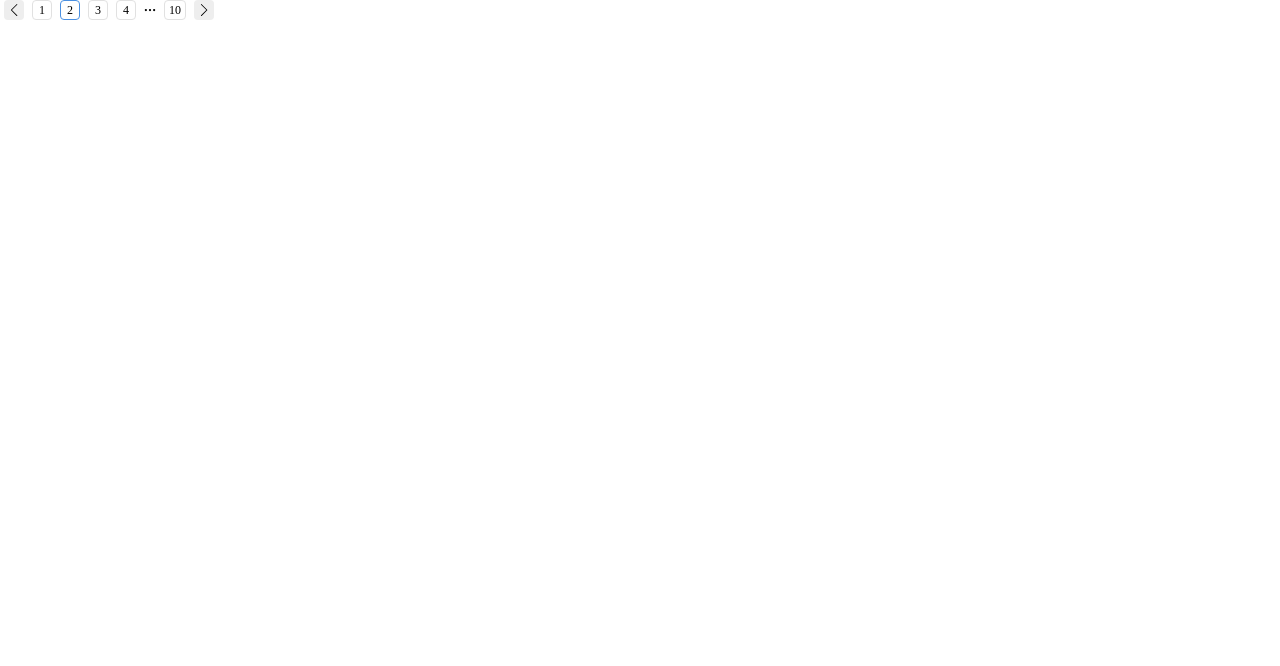
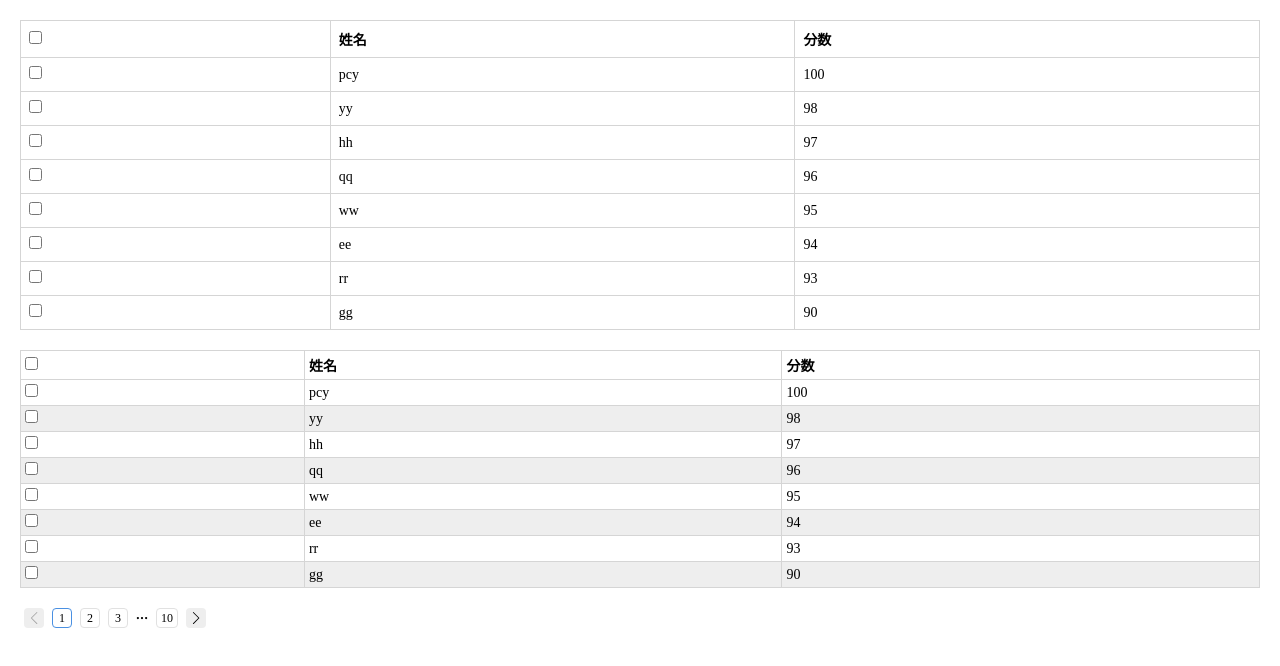
Before and after one commit to pcy999/vueGulu, a Vue app: page / in a window 1280 px wide. Shown: the top 666 px of the page. Built offline with nearby package versions, Linux system fonts and the light colour scheme.

Commit message:
创建table组件

```diff
--- a/src/App.vue
+++ b/src/App.vue
@@ -1,19 +1,60 @@
 <template>
   <div>
-    <g-paper :totalPage="10" :currentPage="2"></g-paper>
+    <div style="margin: 20px">
+      <g-table
+        :columns="columns"
+        :dataSource="dataSource"
+        bordered
+        :striped="false"
+        @changeItem="x"
+      ></g-table>
+    </div>
+    <div style="margin: 20px">
+      <g-table
+        :columns="columns"
+        :dataSource="dataSource"
+        bordered
+        compact
+      ></g-table>
+    </div>
+    <div style="margin: 20px">
+      <g-paper :total-page="10" :current-page.sync="currentPage"></g-paper>
+    </div>
   </div>
 </template>
 
 <script>
+import GTable from "./components/table";
 import GPaper from "./components/paper";
-
 export default {
   name: "App",
   components: {
+    GTable,
     GPaper,
   },
   data() {
-    return {};
+    return {
+      currentPage: 1,
+      columns: [
+        { text: "姓名", field: "name" },
+        { text: "分数", field: "score" },
+      ],
+      dataSource: [
+        { id: 1, name: "pcy", score: 100 },
+        { id: 2, name: "yy", score: 98 },
+        { id: 3, name: "hh", score: 97 },
+        { id: 4, name: "qq", score: 96 },
+        { id: 5, name: "ww", score: 95 },
+        { id: 6, name: "ee", score: 94 },
+        { id: 7, name: "rr", score: 93 },
+        { id: 8, name: "gg", score: 90 },
+      ],
+    };
+  },
+  methods: {
+    x(object) {
+      console.log(`object`, object);
+    },
   },
 };
 </script>
--- /dev/null
+++ b/src/components/table.vue
@@ -0,0 +1,108 @@
+<template>
+  <div class="gulu-table-wrapper">
+    <table class="gulu-table" :class="{ bordered, compact, striped }">
+      <thead>
+        <tr>
+          <th><input type="checkbox" /></th>
+          <th v-if="numberVisible">#</th>
+          <th v-for="(column, index) in columns" :key="index">
+            {{ column.text }}
+          </th>
+        </tr>
+      </thead>
+      <tbody>
+        <tr v-for="(item, index) in dataSource" :key="index">
+          <td>
+            <input
+              type="checkbox"
+              @change="onChangeItem(item, index, $event)"
+            />
+          </td>
+          <td v-if="numberVisible">{{ index + 1 }}</td>
+          <template v-for="(column, index) in columns">
+            <td :key="index">{{ item[column.field] }}</td>
+          </template>
+        </tr>
+      </tbody>
+    </table>
+  </div>
+</template>
+
+<script>
+export default {
+  name: "p-table",
+  props: {
+    striped: {
+      type: Boolean,
+      default: true,
+    },
+    compact: {
+      type: Boolean,
+      default: false,
+    },
+    columns: {
+      type: Array,
+      require: true,
+    },
+    dataSource: {
+      type: Array,
+      require: true,
+    },
+    numberVisible: {
+      type: Boolean,
+      default: false,
+    },
+    bordered: {
+      type: Boolean,
+      default: false,
+    },
+  },
+  methods: {
+    onChangeItem(item, index, e) {
+      this.$emit("changeItem", { selected: e.target.checked, item, index });
+    },
+  },
+};
+</script>
+
+<style lang="scss" scoped>
+@import "../../styles/_var.scss";
+$grey: darken($grey, 10%);
+.gulu-table {
+  width: 100%;
+  border-collapse: collapse;
+  border-spacing: 0;
+  border-bottom: 1px solid $grey;
+  &.bordered {
+    border: 1px solid $grey;
+    td,
+    th {
+      border: 1px solid $grey;
+    }
+  }
+  &.compact {
+    td,
+    th {
+      padding: 4px;
+    }
+  }
+  td,
+  th {
+    border-bottom: 1px solid $grey;
+    text-align: left;
+    padding: 8px;
+  }
+  &.striped {
+    tbody {
+      > tr {
+        &:nth-child(odd) {
+          background: white;
+        }
+        &:nth-child(even) {
+          background: lighten($grey, 10%);
+        }
+      }
+    }
+  }
+}
+</style>
```
